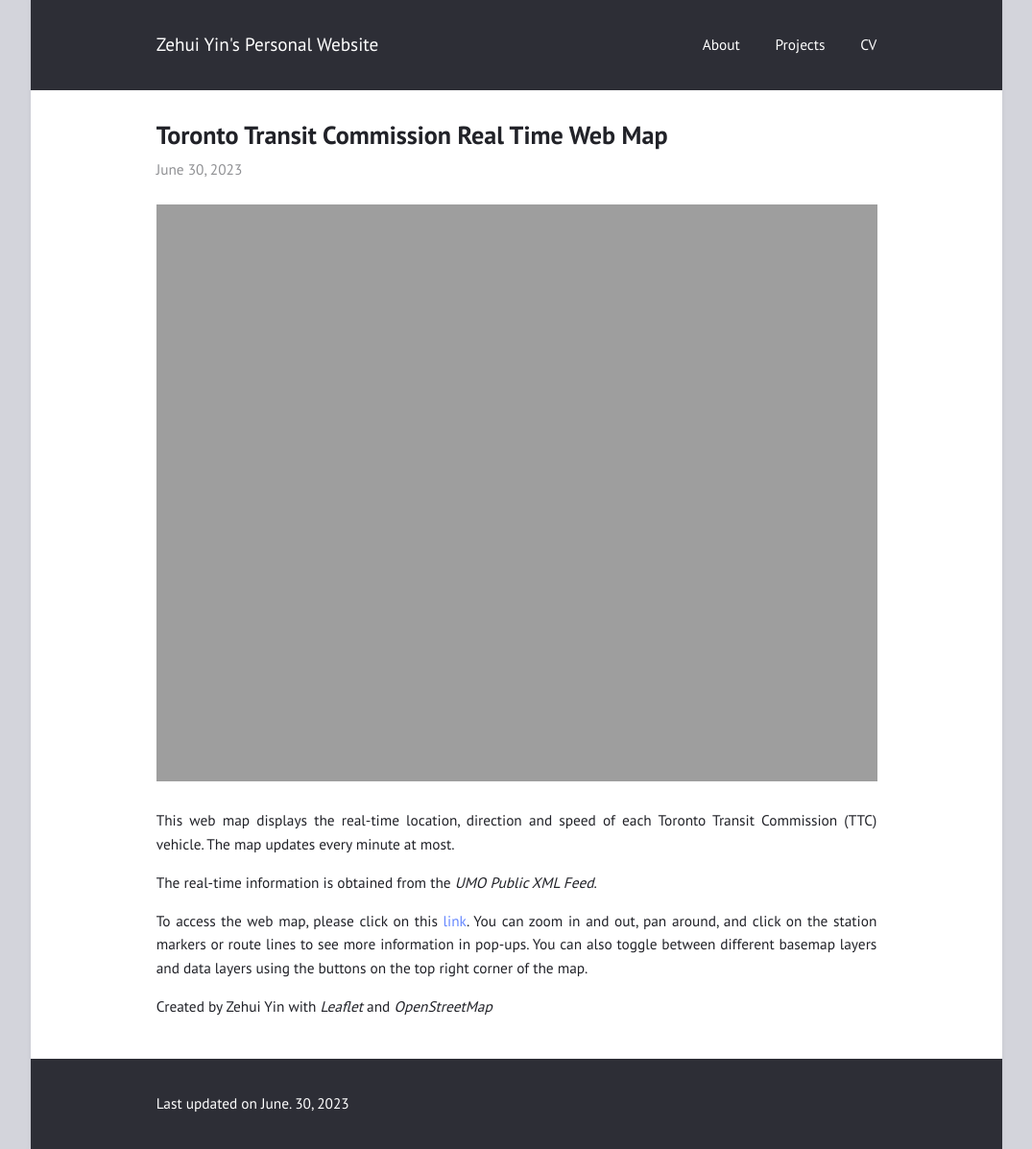
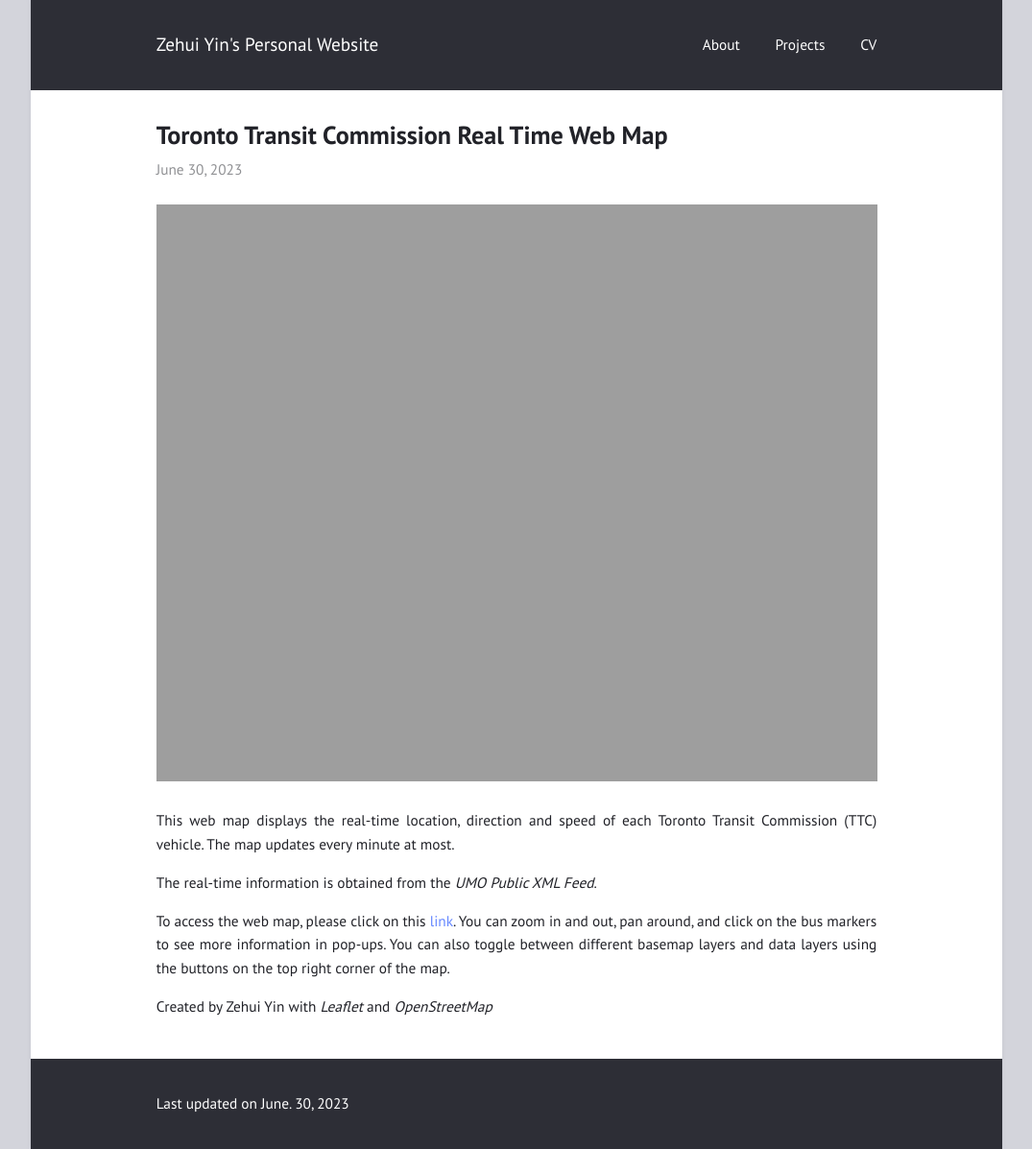
Before and after one commit to zehuiyin/personal_website_jekyll, a Jekyll site: the page built from _posts/2023-6-30-Toronto-Transit-Commission-Real-Time-Web-Map.md, in a window 1280 px wide. Shown: the whole page at 96% size, without its empty margins (102-1177 px from the left). Built offline with Jekyll 4.4.1, drawn with Linux system fonts in a browser that asks for light colours.

Commit message:
Update 2023-6-30-Toronto-Transit-Commission-Real-Time-Web-Map.md

```diff
--- a/_posts/2023-6-30-Toronto-Transit-Commission-Real-Time-Web-Map.md
+++ b/_posts/2023-6-30-Toronto-Transit-Commission-Real-Time-Web-Map.md
@@ -13,6 +13,6 @@ This web map displays the real-time location, direction and speed of each Toront
 <!-- readmore -->
 The real-time information is obtained from the <i>UMO Public XML Feed</i>.
 
-To access the web map, please click on this [link](https://zehuiyin.github.io/TTC_realtime_location/). You can zoom in and out, pan around, and click on the station markers or route lines to see more information in pop-ups. You can also toggle between different basemap layers and data layers using the buttons on the top right corner of the map.
+To access the web map, please click on this [link](https://zehuiyin.github.io/TTC_realtime_location/). You can zoom in and out, pan around, and click on the bus markers to see more information in pop-ups. You can also toggle between different basemap layers and data layers using the buttons on the top right corner of the map.
 
 Created by Zehui Yin with <i>Leaflet</i> and <i>OpenStreetMap</i>
```
